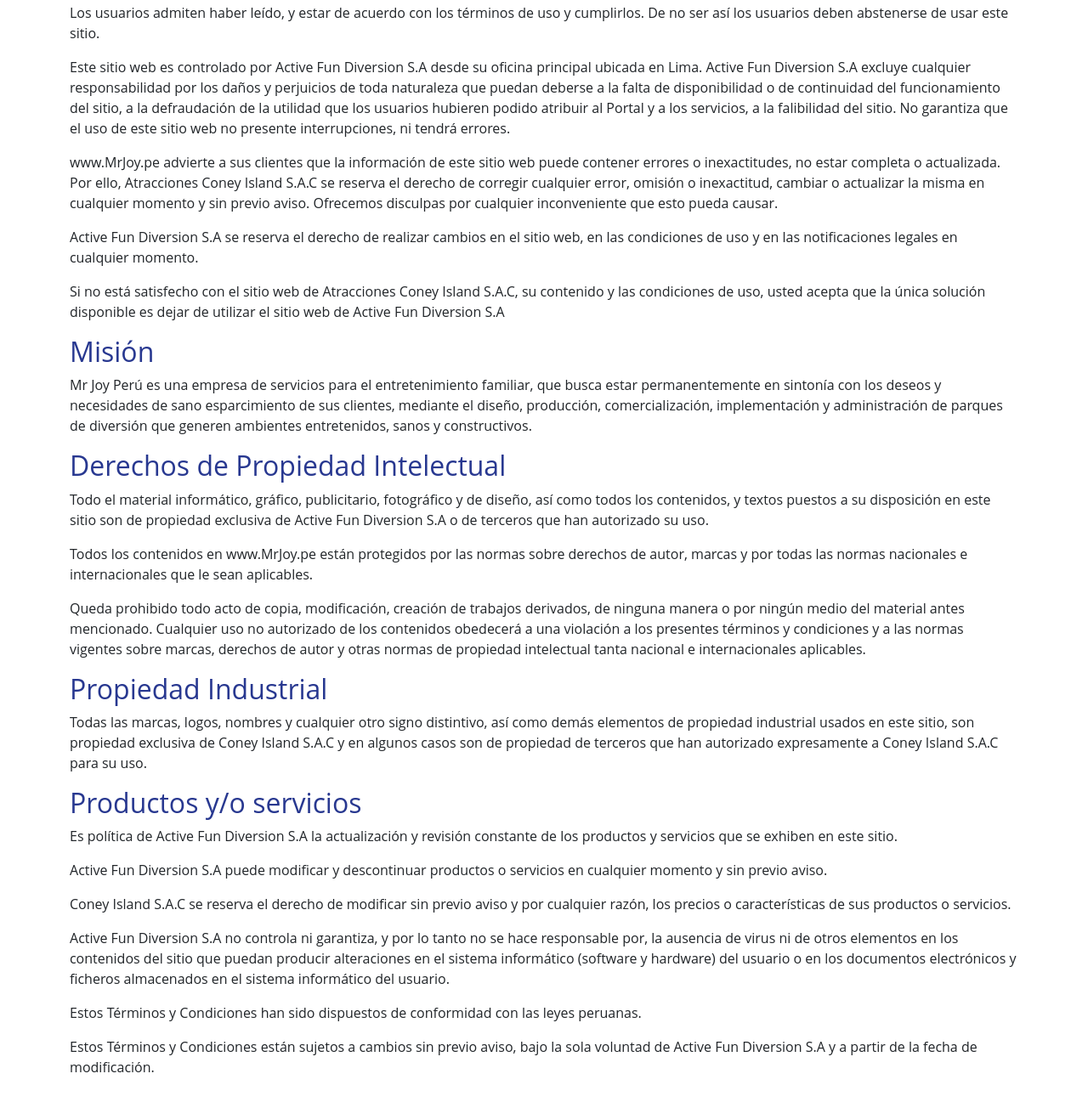
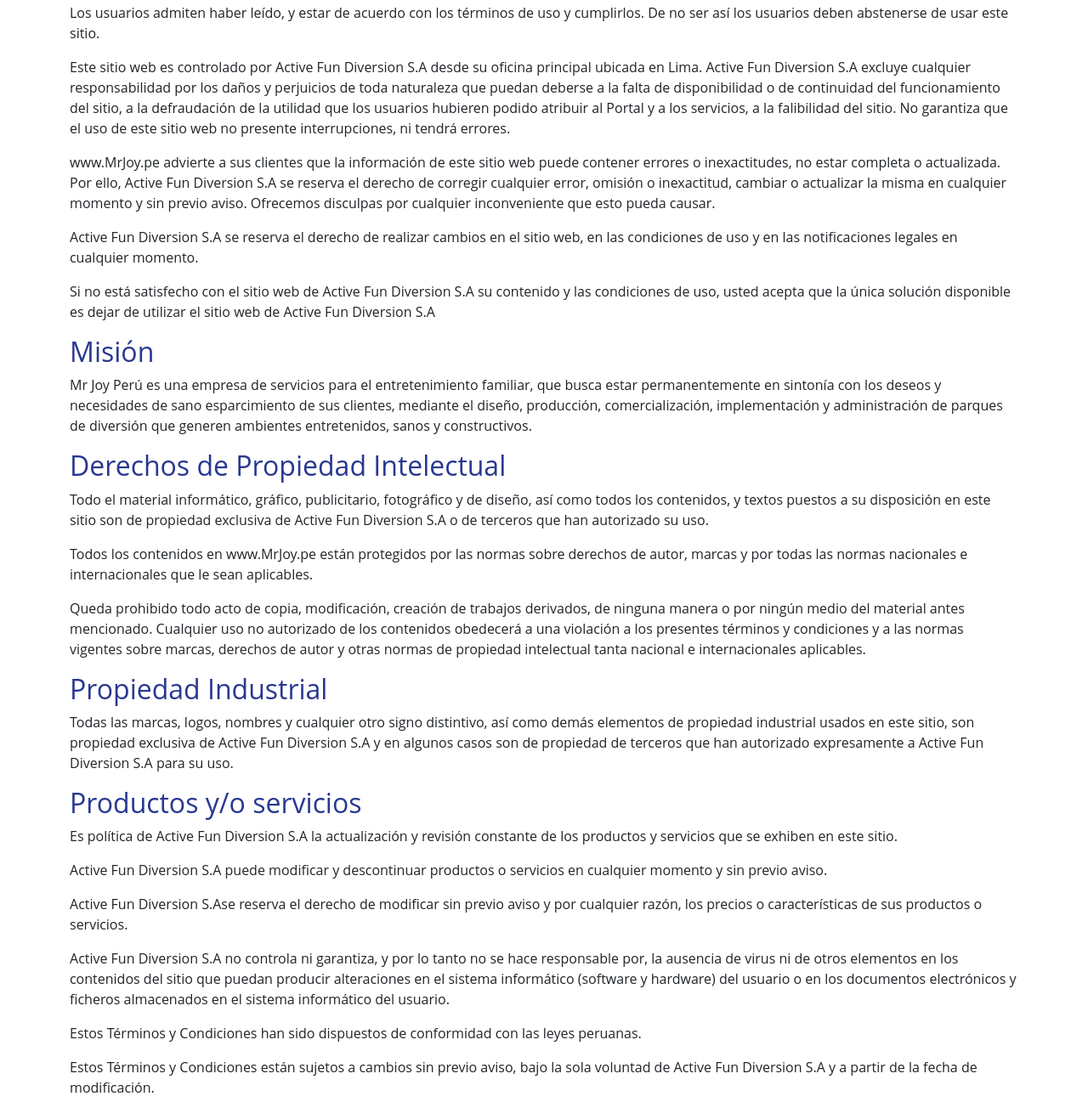
Before and after one commit to JorgeConde7/MrJoyprueba, a plain HTML site: page terminos.html in a window 1280 px wide. Shown: the part 411-1708 px from the top of the page at 85% size. Drawn offline with nearby package versions, Linux system fonts and the light colour scheme; a script that the page names is missing.

```diff
--- a/terminos.html
+++ b/terminos.html
@@ -110,7 +110,7 @@
                         los servicios, a la falibilidad del sitio. No garantiza que el uso de este sitio web no presente
                         interrupciones, ni tendrá errores.</p>
                     <p>www.MrJoy.pe advierte a sus clientes que la información de este sitio web puede contener errores
-                        o inexactitudes, no estar completa o actualizada. Por ello, Atracciones Coney Island S.A.C se
+                        o inexactitudes, no estar completa o actualizada. Por ello, Active Fun Diversion S.A se
                         reserva el derecho de corregir cualquier error, omisión o inexactitud, cambiar o actualizar la
                         misma
                         en cualquier momento y sin previo aviso. Ofrecemos disculpas por cualquier inconveniente que
@@ -118,7 +118,7 @@
                         pueda causar.</p>
                     <p>Active Fun Diversion S.A se reserva el derecho de realizar cambios en el sitio web, en las
                         condiciones de uso y en las notificaciones legales en cualquier momento.</p>
-                    <p>Si no está satisfecho con el sitio web de Atracciones Coney Island S.A.C, su contenido y las
+                    <p>Si no está satisfecho con el sitio web de Active Fun Diversion S.A su contenido y las
                         condiciones de uso, usted acepta que la única solución disponible es dejar de utilizar el sitio
                         web
                         de Active Fun Diversion S.A</p>
@@ -143,8 +143,10 @@
                         aplicables.</p>
                     <h2>Propiedad Industrial</h2>
                     <p>Todas las marcas, logos, nombres y cualquier otro signo distintivo, así como demás elementos de
-                        propiedad industrial usados en este sitio, son propiedad exclusiva de Coney Island S.A.C y en
-                        algunos casos son de propiedad de terceros que han autorizado expresamente a Coney Island S.A.C
+                        propiedad industrial usados en este sitio, son propiedad exclusiva de Active Fun Diversion S.A y
+                        en
+                        algunos casos son de propiedad de terceros que han autorizado expresamente a Active Fun
+                        Diversion S.A
                         para
                         su uso.</p>
                     <h2>Productos y/o servicios</h2>
@@ -154,7 +156,8 @@
                     <p>Active Fun Diversion S.A puede modificar y descontinuar productos o servicios en cualquier
                         momento y sin
                         previo aviso.</p>
-                    <p>Coney Island S.A.C se reserva el derecho de modificar sin previo aviso y por cualquier razón, los
+                    <p>Active Fun Diversion S.Ase reserva el derecho de modificar sin previo aviso y por cualquier
+                        razón, los
                         precios o características de sus productos o servicios.</p>
                     <p>Active Fun Diversion S.A no controla ni garantiza, y por lo tanto no se hace responsable por, la
                         ausencia
```
